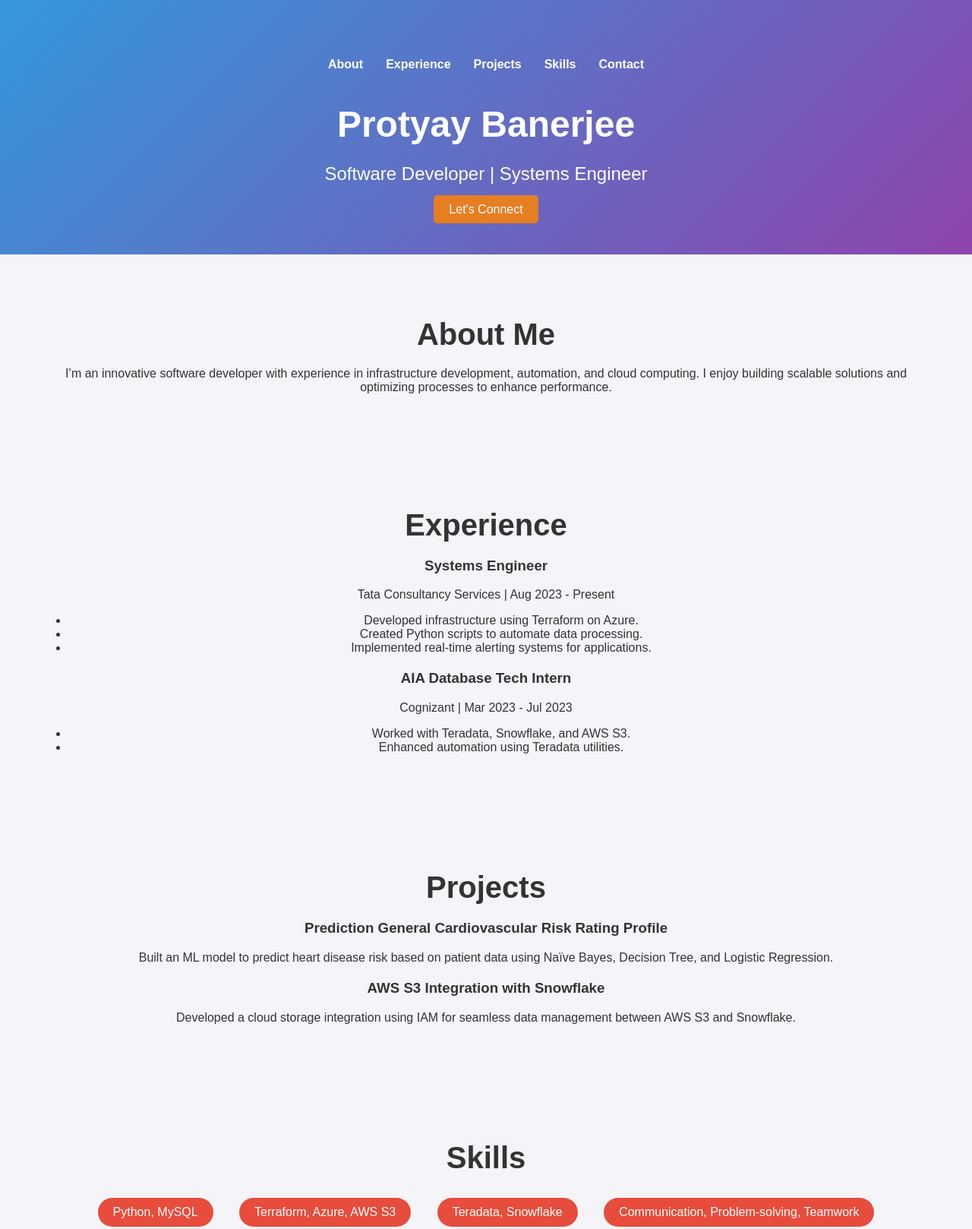
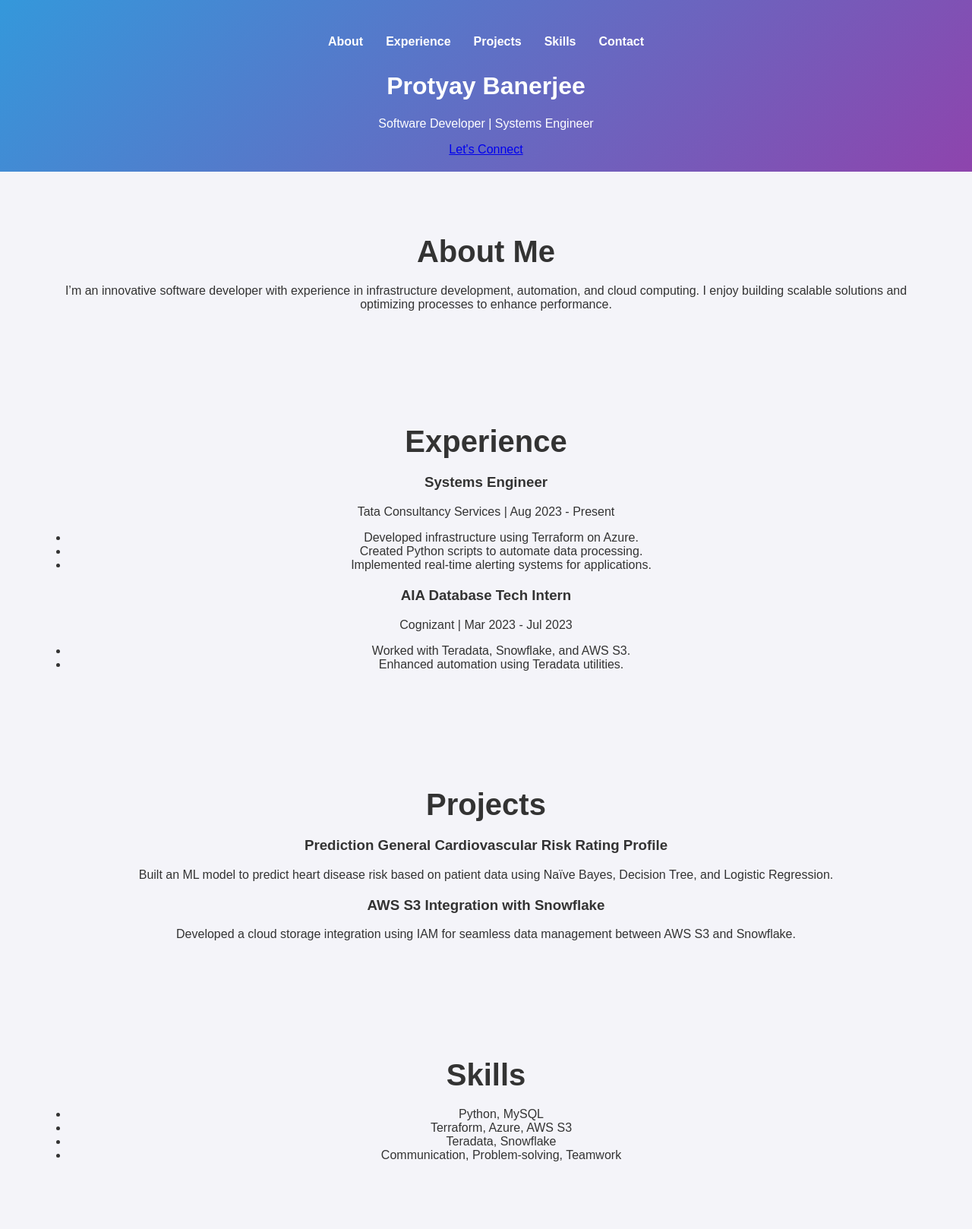
Before and after one commit to Protyay-Banerjee/portfolio, a plain HTML site: page index.html in a window 1280 px wide. Shown: the top 1618 px of the page at 76% size. Drawn offline with Linux system fonts and the light colour scheme.

Commit message:
Update styles.css

```diff
--- a/styles.css
+++ b/styles.css
@@ -11,8 +11,7 @@ header {
   background: linear-gradient(135deg, #3498db, #8e44ad);
   color: white;
   text-align: center;
-  padding: 50px 0;
-  position: relative;
+  padding: 20px 0;
 }
 
 .navbar {
@@ -32,23 +31,6 @@ header {
   font-weight: bold;
 }
 
-.header-content h1 {
-  font-size: 3em;
-  margin-bottom: 10px;
-}
-
-.header-content p {
-  font-size: 1.5em;
-}
-
-.cta {
-  background-color: #e67e22;
-  color: white;
-  padding: 10px 20px;
-  border-radius: 5px;
-  text-decoration: none;
-}
-
 .section {
   padding: 50px;
   text-align: center;
@@ -59,36 +41,20 @@ h2 {
   margin-bottom: 20px;
 }
 
-.job, .project {
+.project, .job {
   margin: 20px 0;
 }
 
-.skills-list {
-  list-style: none;
-  padding: 0;
+footer {
+  text-align: center;
+  padding: 20px;
+  background-color: #3498db;
+  color: white;
 }
 
-.skills-list li {
-  display: inline-block;
-  margin: 10px 15px;
-  background: #e74c3c;
-  padding: 10px 20px;
-  color: white;
-  border-radius: 25px;
-}
-
-/* Responsive Design */
 @media (max-width: 768px) {
   header {
     padding: 30px 0;
-  }
-
-  .header-content h1 {
-    font-size: 2em;
-  }
-
-  .header-content p {
-    font-size: 1.2em;
   }
 
   .navbar {
```
